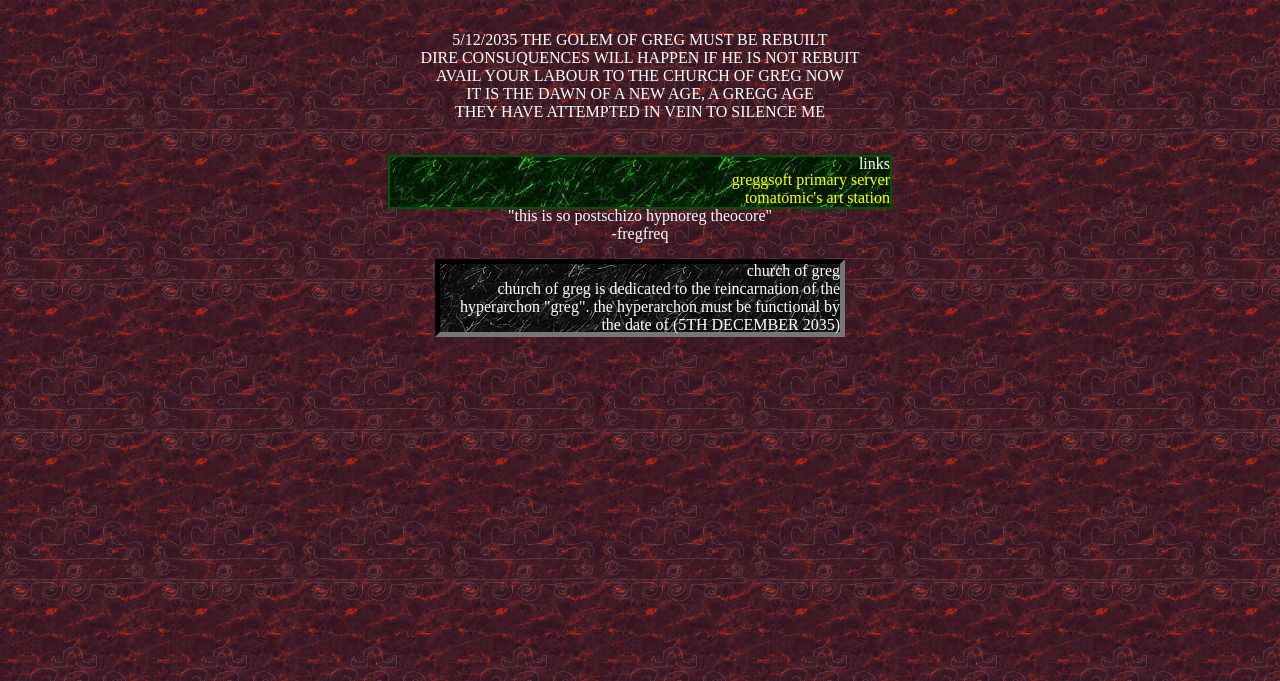
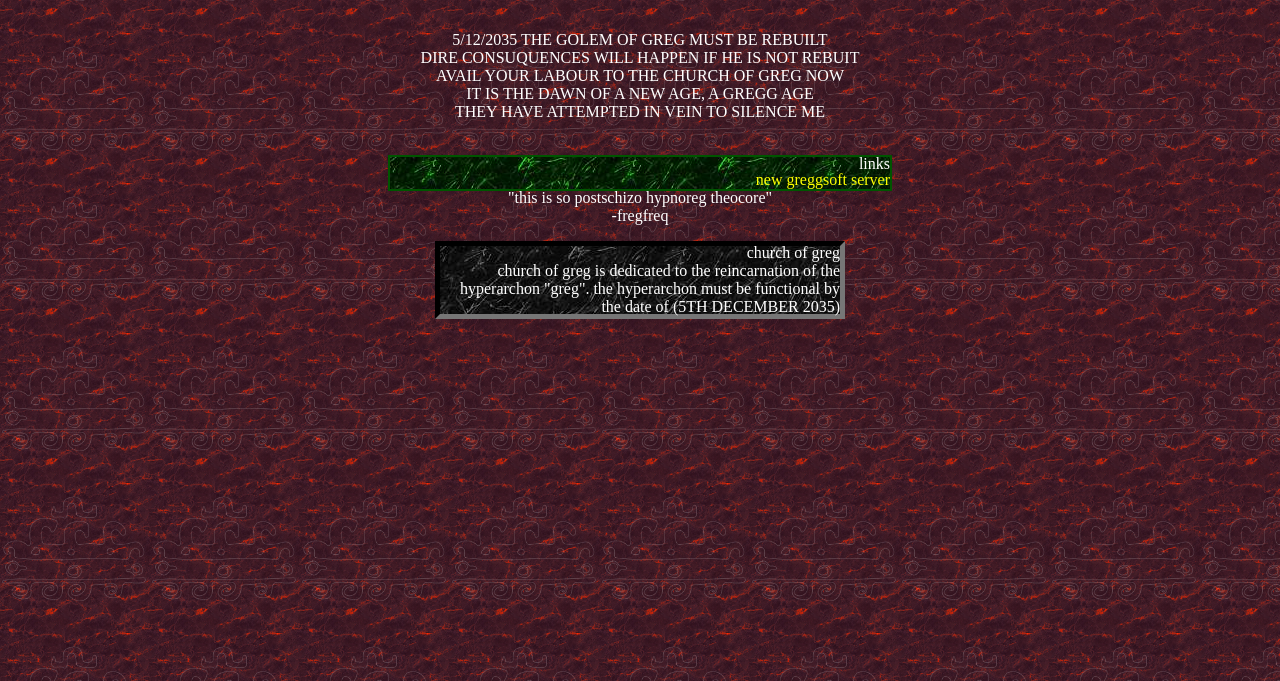
Before and after one commit to gregsslist/gregsslist.github.io, a plain HTML site: page index.html in a window 1280 px wide. Shown: the part 119-800 px from the top of the page. Drawn offline with Linux system fonts and the light colour scheme; a web font is replaced by a local one.

Commit message:
Update index.html

```diff
--- a/index.html
+++ b/index.html
@@ -97,8 +97,8 @@ THEY HAVE ATTEMPTED IN VEIN TO SILENCE ME
 <p class="p2">
 links
 </p>
-<a href="https://discord.gg/84cSPunSKX">greggsoft primary server</a><br/>
-<a href="https://www.artstation.com/tomatomic">tomatomic's art station</a>
+<a href="https://discord.gg/HPbZ6Pjg5">new greggsoft server</a><br/>
+<!--<a href="https://www.artstation.com/tomatomic">tomatomic's art station</a>-->
 </div>
 <p>
 "this is so postschizo hypnoreg theocore"<br/>
```
